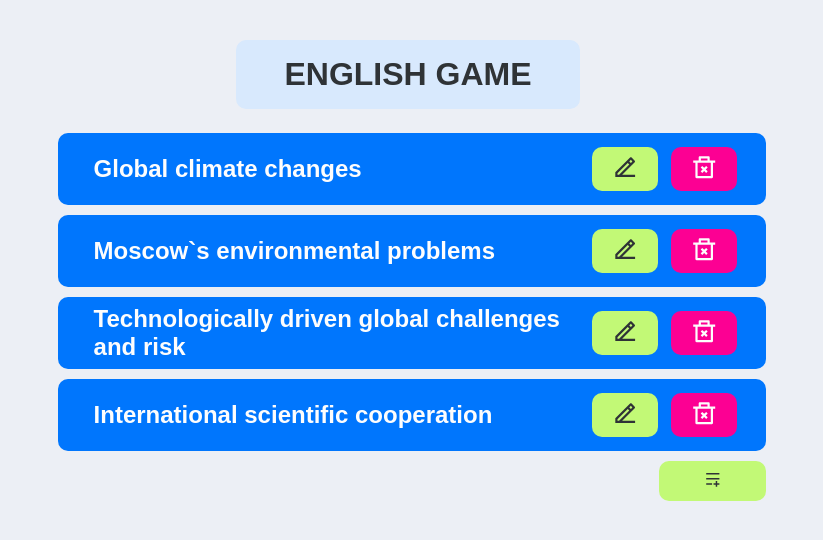
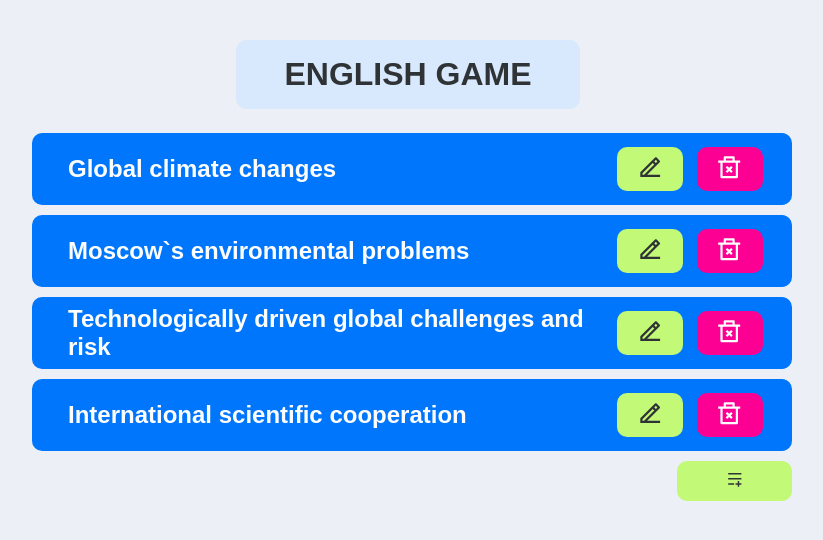
Before and after one commit to tmribob/english-game, a React (Create React App) app: page /home in a window 1280 px wide. Shown: the top 540 px of the page, without its empty margins (232-1055 px from the left). Built offline with nearby package versions, Linux system fonts and the light colour scheme.

Commit message:
fix padding and width body

```diff
--- a/src/App.css
+++ b/src/App.css
@@ -9,7 +9,7 @@ body {
 
 #root {
   height: 90%;
-  padding: 5vh 10%;
+  padding: 5vh 20%;
 }
 
 * {
--- a/src/Components/ButtonList/ButtonList.module.css
+++ b/src/Components/ButtonList/ButtonList.module.css
@@ -17,7 +17,6 @@
   border-radius: 10px;
   justify-content: center;
   flex-wrap: wrap;
-  min-width: 50%;
   background-color: var(--lightBlue);
 }
 
--- a/src/Components/SpanList/SpanList.module.css
+++ b/src/Components/SpanList/SpanList.module.css
@@ -6,7 +6,6 @@
   justify-content: center;
   flex-wrap: wrap;
   min-height: 4vh;
-  min-width: 50%;
   font-size: 1.1em;
 }
 
--- a/src/Pages/CreationPage/CreationPage.jsx
+++ b/src/Pages/CreationPage/CreationPage.jsx
@@ -9,7 +9,7 @@ const CreationPage = ({inputText, inputName, confirmText, cancel}) => {
       position={"center"}
       onChange={inputName.update}
       holder={"Enter text`s name"}
-      width={"50%"}
+      width={"60%"}
       height={"2.75em"}
       theme={"blue"}
       name={"name"}
@@ -17,7 +17,7 @@ const CreationPage = ({inputText, inputName, confirmText, cancel}) => {
     <Input
       addClass={style.inputText}
       position={"justify"}
-      width={"75%"}
+      width={"90%"}
       theme={"lightBlue"}
       value={inputText.text}
       onChange={inputText.update}
--- a/src/Pages/EditingPage/EditingPage.jsx
+++ b/src/Pages/EditingPage/EditingPage.jsx
@@ -17,7 +17,7 @@ const EditingPage = ({
       position={"center"}
       onChange={inputNameEditing.update}
       holder={"Enter text`s name"}
-      width={"50%"}
+      width={"60%"}
       height={"2.75em"}
       theme={"blue"}
     />
--- a/src/Pages/EditingPage/EditingPage.module.css
+++ b/src/Pages/EditingPage/EditingPage.module.css
@@ -13,7 +13,7 @@
 }
 
 .sentences {
-  width: 70%;
+  width: 90%;
   display: flex;
   flex-direction: column;
   align-items: center;
--- a/src/Pages/HomePage/HomePage.module.css
+++ b/src/Pages/HomePage/HomePage.module.css
@@ -3,8 +3,7 @@
   flex-direction: column;
   align-items: flex-end;
   gap: 10px;
-  width: 70%;
-  padding: 0 15%;
+  width: 100%;
 }
 
 .addText {
--- a/src/Pages/PlayingPage/PlayingPage.jsx
+++ b/src/Pages/PlayingPage/PlayingPage.jsx
@@ -45,7 +45,7 @@ const PlayingPage = ({
       <Button
         theme={"lime"}
         onClick={submitSentence}
-        content={"Submit"}
+        content={currentIndex === progress.length - 1 ? "Submit" : "Next"}
         width={"25%"}
       />
     </div>
```
Lines whose indentation alone changed are shown as unchanged.
